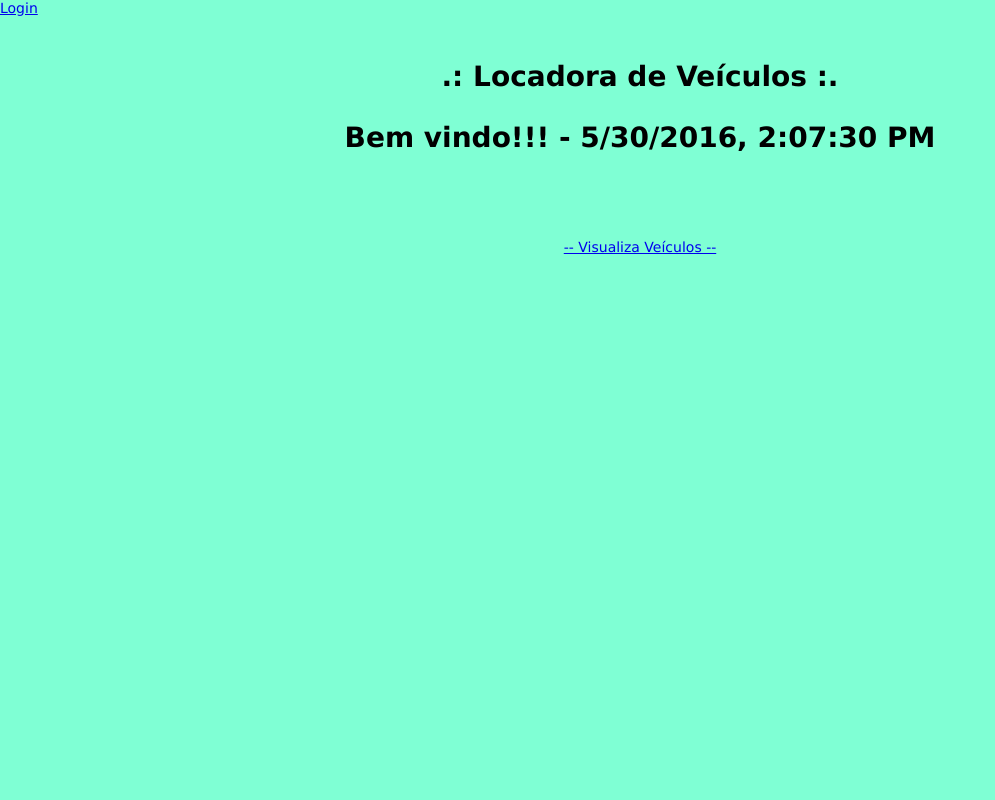
After one commit to jbferraz/locadoraVeiculo, a PHP site: page /index.php.html in a window 1280 px wide. The commit adds this page. Shown: the whole page, without its empty margins (0-995 px from the left). Run offline with PHP 8.4, Linux system fonts and the light colour scheme.

Commit message:
ajustes no css e index.

```diff
--- a/config/style.css
+++ b/config/style.css
@@ -16,6 +16,13 @@ body {
 	background-color: Aquamarine;
 }
 
+#cabecalho menu {
+	float: left;
+	height: 50px;
+	width: 960px;
+	clear: right;
+}
+
 #topo {
 	height: 150px;
 	width: 960px;
@@ -30,6 +37,34 @@ body {
 	padding-top: 225px;
 }
 
+#conteudo #um {
+	float: left;
+	height: 100px;
+	width: 960px;
+	clear: right;
+}
+
+#conteudo #dois {
+	float: left;
+	height: 200px;
+	width: 960px;
+	clear: right;
+}
+
+#conteudo #tres {
+	float: left;
+	height: 200px;
+	width: 960px;
+	clear: right;
+}
+
+#conteudo #quatro {
+	float: left;
+	height: 170px;
+	width: 960px;
+	clear: right;
+}
+
 #conteudo p {
 	font-family: Verdana, Geneva, sans-serif;
 	font-size: 14px;
@@ -42,35 +77,6 @@ body {
 	padding-right: 20px;
 	padding-left: 20px;
 	white-space: pre ;
-}
-
-
-#conteudo #um {
-	float: left;
-	height: 160px;
-	width: 960px;
-	clear: right;
-}
-
-#conteudo #dois {
-	float: left;
-	height: 160px;
-	width: 960px;
-	clear: right;
-}
-
-#conteudo #tres {
-	float: left;
-	height: 160px;
-	width: 960px;
-	clear: right;
-}
-
-#conteudo #quatro {
-	float: left;
-	height: 170px;
-	width: 960px;
-	clear: right;
 }
 
 #conteudo #dois input[type=text] {
--- /dev/null
+++ b/index.php.html
@@ -0,0 +1,30 @@
+<html xmlns="http://www.w3.org/1999/xhtml" lang="pt-br" xml:lang="pt-br">
+    <meta http-equiv="Content-Type" content="text/html; charset=utf-8" />
+    <head>
+        <title>Locadora de Veículos</title>
+        <link href="config/style.css" rel="stylesheet" type="text/css" />
+    </head>
+    <body><!-- define todo conteúdo da pág. -->
+        <div id="cabecalho">
+			<div id="menu">
+                    <a href="views/listaVeicDisp.php" align="left">Login</a>
+            </div>
+            <div id="topo">
+                <h1>
+                    .: Locadora de Veículos :.<p>
+                        <script language="JavaScript">
+                            var d = new Date();
+                            document.write("Bem vindo!!! - " + d.toLocaleString());
+                        </script>
+                </h1>
+            </div>
+        </div>
+        <div id="conteudo" align="center">
+            <div id="um">
+                <p>
+                    <a href="views/listaVeicDisp.php">-- Visualiza Veículos --</a>
+                </p>
+            </div>
+        </div>
+    </body>
+</html>
```
Also changed, not shown: views/listaVeicDisp.php (+1 -6 lines), 1 other file.
